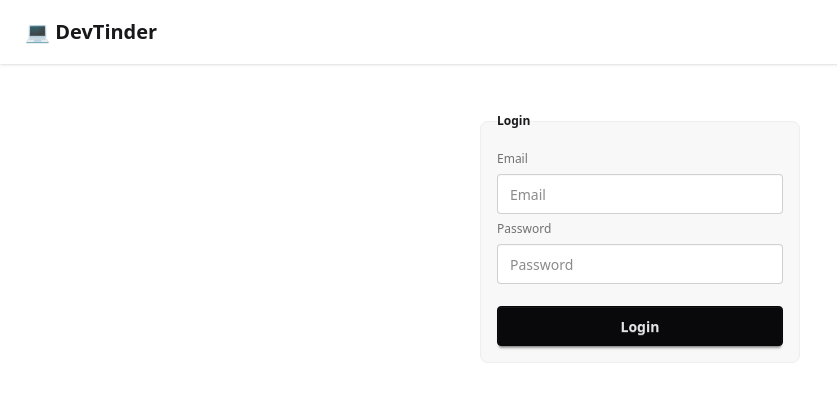
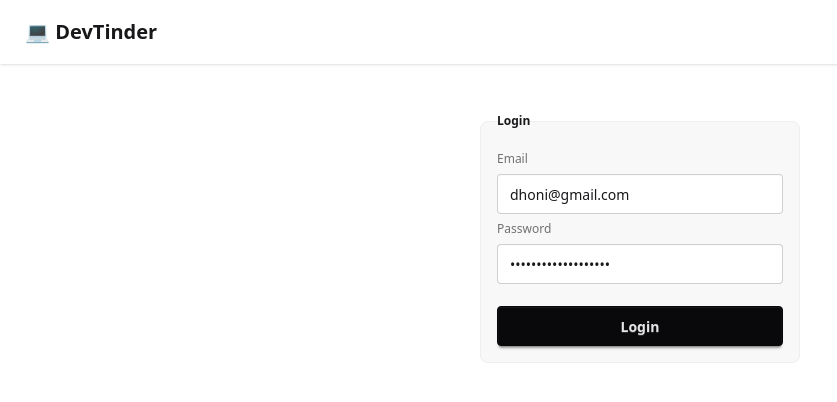
Before and after one commit to NagasundarP/devTinder-Frontend, a React (Vite) app: page /login in a window 1280 px wide. Shown: the top 402 px of the page, without its empty margins (0-837 px from the left). Built offline with nearby package versions, Linux system fonts and the light colour scheme; no server answers.

Commit message:
add login auth to access pages

```diff
--- a/src/App.jsx
+++ b/src/App.jsx
@@ -4,6 +4,7 @@ import Login from "./components/Login.jsx";
 import { Provider } from "react-redux";
 import appStore from "./utils/appStore";
 import Feed from "./components/UserFeed.jsx";
+import Profile from "./components/Profile.jsx";
 
 function App() {
   return (
@@ -14,6 +15,7 @@ function App() {
           <Route path="/" element={<Body />}>
             <Route path="/login" element={<Login />} />
             <Route path="/feed" element={<Feed />} />
+            <Route path="/profile" element={<Profile />} />
           </Route>
         </Routes>
       </BrowserRouter>
--- a/src/components/Body.jsx
+++ b/src/components/Body.jsx
@@ -2,13 +2,17 @@ import { Outlet } from "react-router-dom";
 import NavBar from "./NavBar";
 import { BASE_URL } from "../utils/constants";
 import axios from "axios";
-import { useDispatch } from "react-redux";
+import { useDispatch, useSelector } from "react-redux";
 import { addUser } from "../utils/userSlice";
 import { useEffect } from "react";
+import { useNavigate } from "react-router-dom";
 
 const Body = () => {
   const dispatch = useDispatch();
+  const navigate = useNavigate();
+  const userData = useSelector((state) => state.user);
   const fetchUser = async () => {
+    if(userData) return;
     try {
       const res = await axios.get(BASE_URL + "profile", {
         withCredentials: true,
@@ -16,12 +20,15 @@ const Body = () => {
       console.log(res);
       dispatch(addUser(res.data));
     } catch (error) {
+      if (error.status === 401) {
+        return navigate("/login");
+      }
       console.log(error);
     }
   };
 
   useEffect(() => {
-    fetchUser();
+      fetchUser();
   }, []);
 
   return (
--- a/src/components/Login.jsx
+++ b/src/components/Login.jsx
@@ -6,8 +6,8 @@ import { useNavigate } from "react-router-dom";
 import { BASE_URL } from "../utils/constants";
 
 const Login = () => {
-  const [emailId, setEmailId] = useState("");
-  const [password, setPassword] = useState("");
+  const [emailId, setEmailId] = useState("dhoni@gmail.com");
+  const [password, setPassword] = useState("TheOceanIsBlue_5777");
   const dispatch = useDispatch();
   const navigate = useNavigate();
 
--- a/src/components/NavBar.jsx
+++ b/src/components/NavBar.jsx
@@ -1,4 +1,5 @@
 import { useSelector } from "react-redux";
+import { Link } from "react-router-dom";
 
 const NavBar = () => {
   const user = useSelector((state) => state.user);
@@ -7,7 +8,7 @@ const NavBar = () => {
     <div>
       <div className="navbar bg-base-100 shadow-sm">
         <div className="flex-1">
-          <a className="btn btn-ghost text-xl">💻 DevTinder</a>
+          <Link to="/" className="btn btn-ghost text-xl">💻 DevTinder</Link>
         </div>
         <div className="flex gap-2">
           {user && (
@@ -30,10 +31,10 @@ const NavBar = () => {
                 className="menu menu-sm dropdown-content bg-base-100 rounded-box z-1 mt-3 w-52 p-2 shadow"
               >
                 <li>
-                  <a className="justify-between">
+                  <Link to="/profile" className="justify-between">
                     Profile
                     <span className="badge">New</span>
-                  </a>
+                  </Link>
                 </li>
                 <li>
                   <a>Settings</a>
--- /dev/null
+++ b/src/components/Profile.jsx
@@ -0,0 +1,9 @@
+const Profile = () => {
+    return (
+      <div>
+        <h1>Profile</h1>
+      </div>
+    );
+  };
+
+  export default Profile;
```
